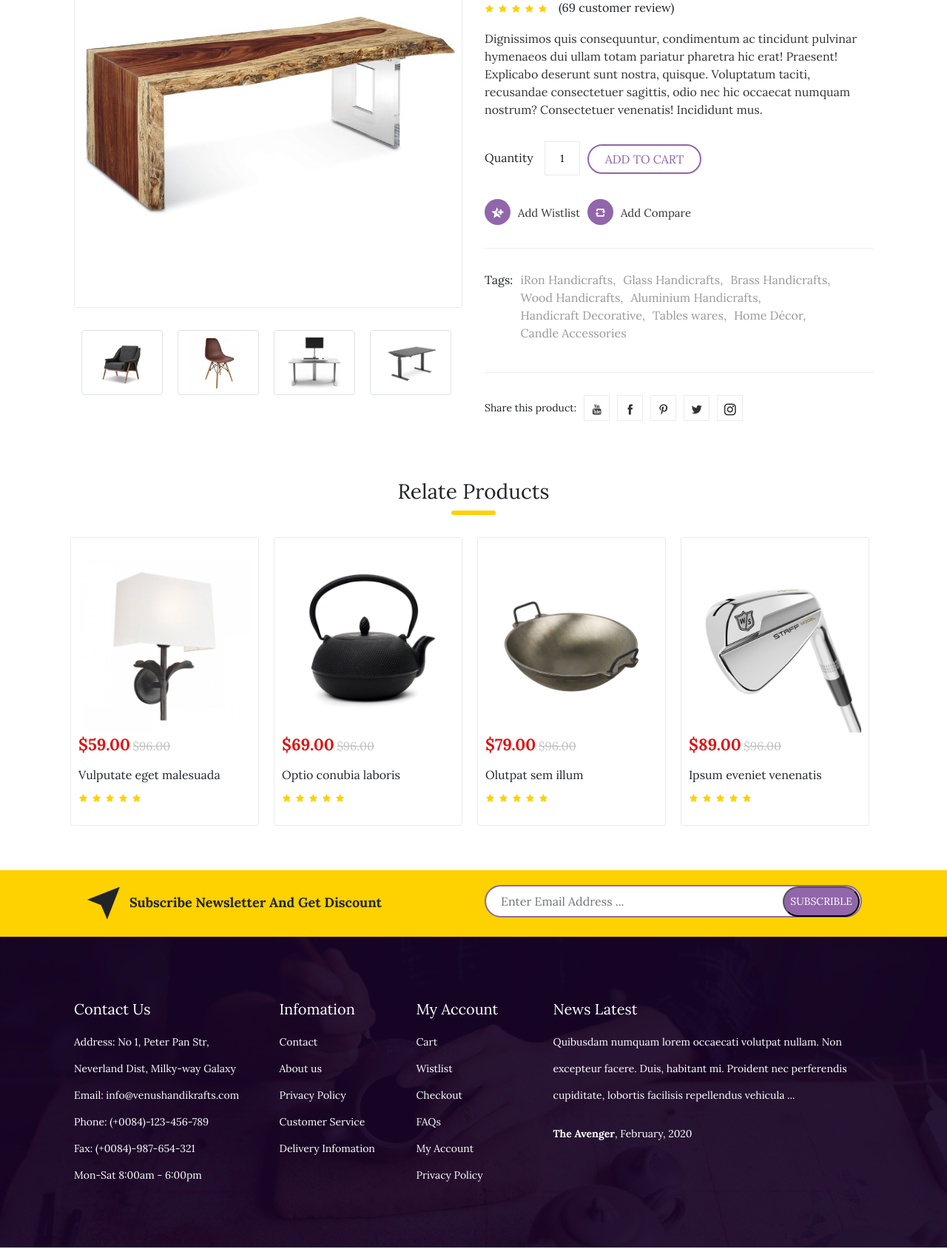
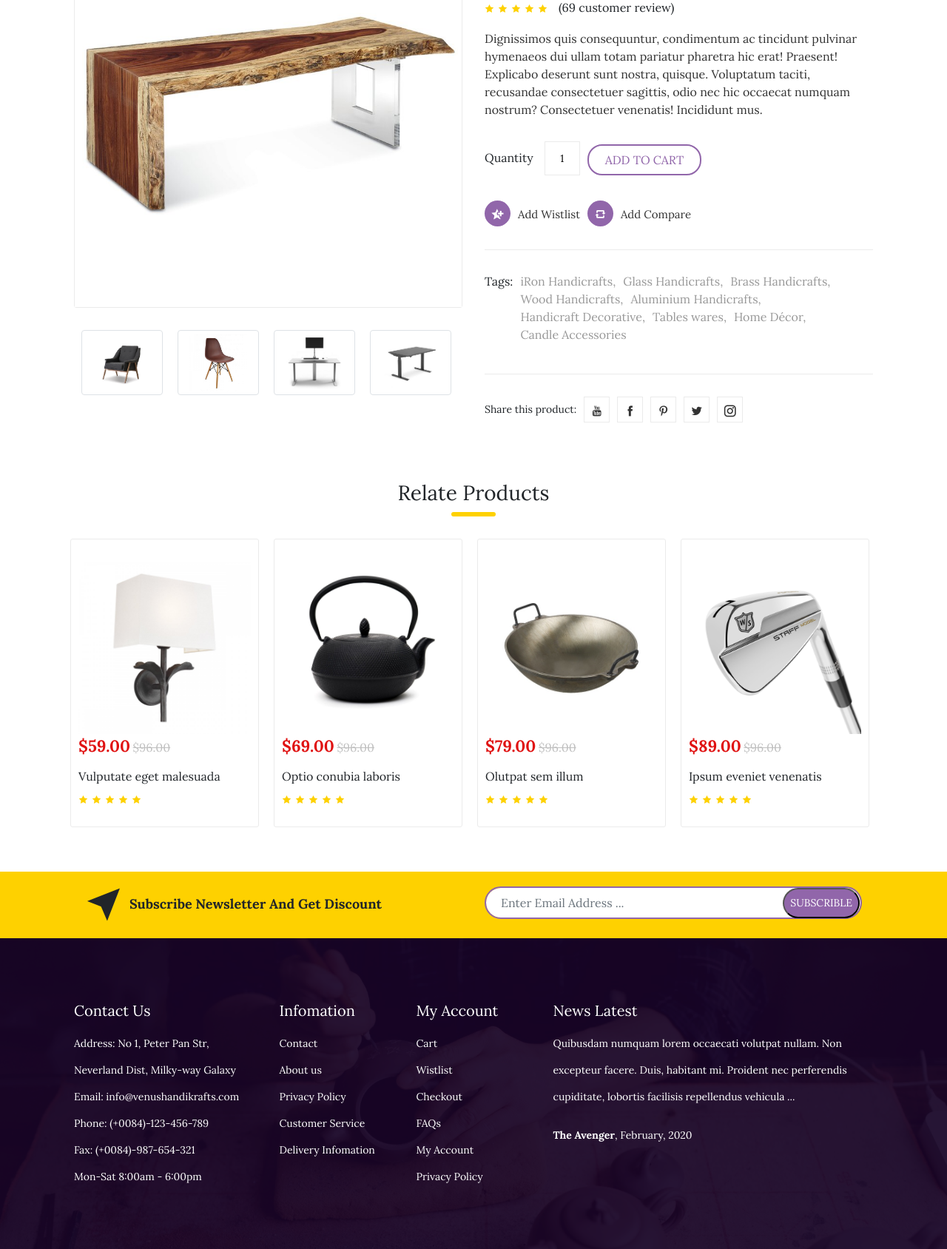
Before and after one commit to saomocmedia/handikrafts, a PHP site: page /product.html in a window 1280 px wide. Shown: the part 414-2102 px from the top of the page at 74% size. Run offline with PHP 8.4, Linux system fonts and the light colour scheme.

Commit message:
make it better

```diff
--- a/css/style.css
+++ b/css/style.css
@@ -549,11 +549,11 @@ h6.product-name{
     width: 48px;
     background: #ffffff;
 }
-.addcart-btn{
+.addcart-btn a{
     background-color: #fff;
     color: #9166aa;
     border: 2px solid #9166aa;
-    padding: 6px 22px;
+    padding: 1px 22px;
     border-radius: 20px;
     text-transform: uppercase;
     text-align: center;
@@ -564,11 +564,11 @@ h6.product-name{
     transition-duration: 0.4s;
     cursor: pointer;
 }
-.addcart-btn:hover{
+.addcart-btn a:hover{
     background-color: #fed100;
     color: #fff;
     border: 2px solid #fed100;
-    padding: 6px 22px;
+    padding: 1px 22px;
     text-transform: uppercase;
     border-radius: 20px;
     text-align: center;
--- a/product.html
+++ b/product.html
@@ -136,7 +136,7 @@
 								<div class="input-quantity">
 									<input value="1" type="text" class="number-input">
 								</div>
-								<div class="addcart-btn">add to cart</div>
+								<div class="addcart-btn"><a href="checkout.html">add to cart</a></div>
 							</div>
 							<div class="btn-wistlist">
 								<ul>
```
